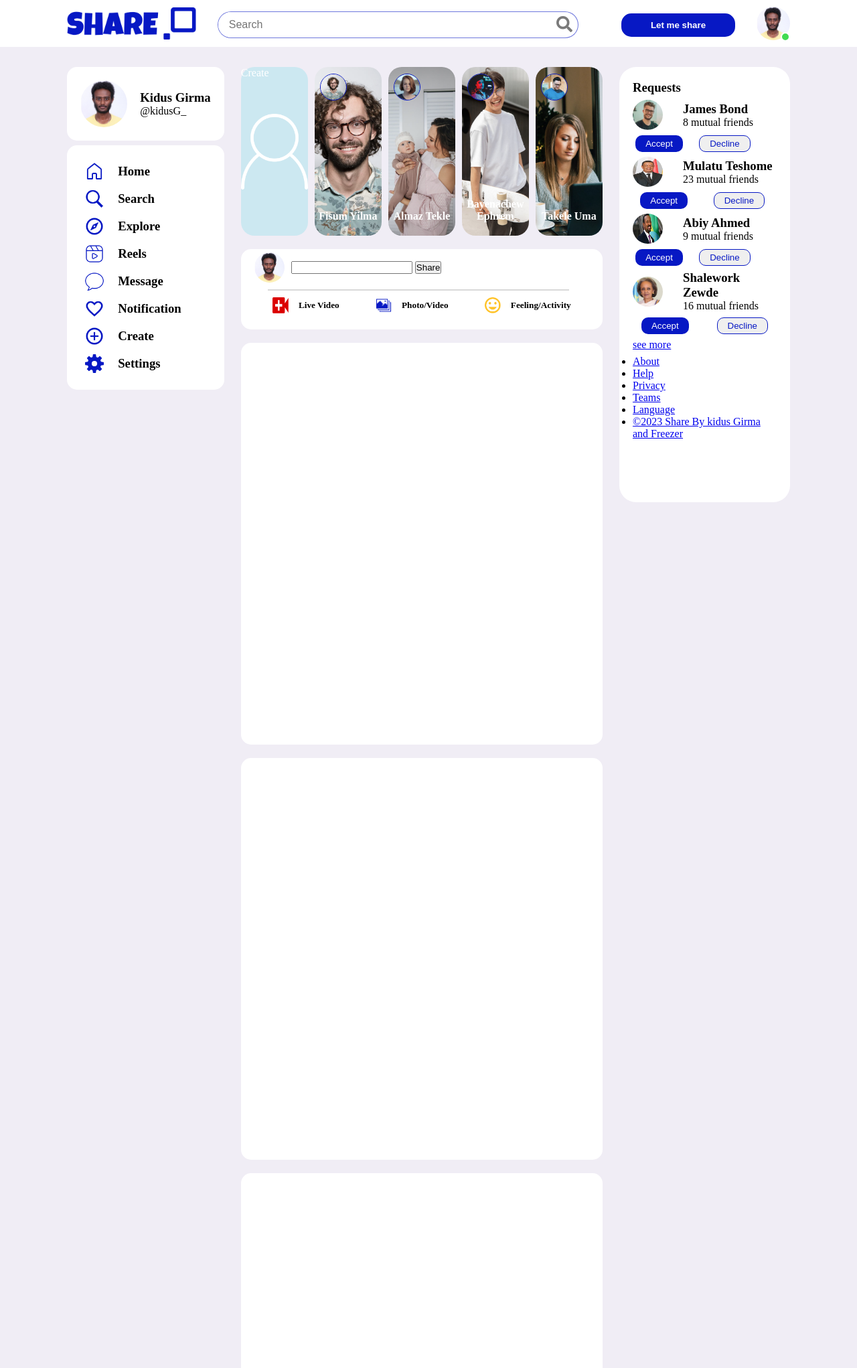
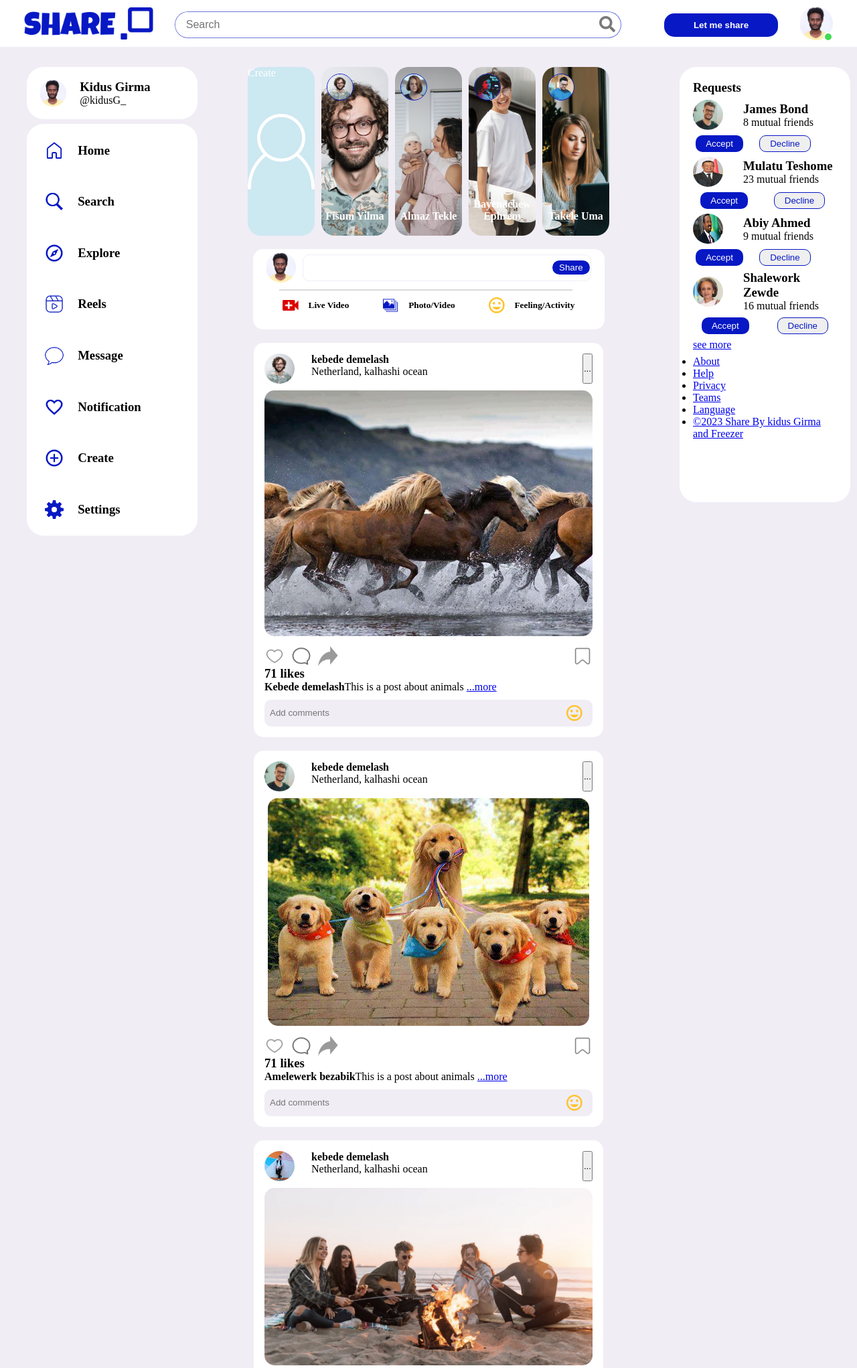
Before and after one commit to Kidus-github/Share-Socialmedia, a PHP site: page / in a window 1280 px wide. Shown: the top 2043 px of the page at 67% size. Run offline with PHP 8.4, Linux system fonts and the light colour scheme.

Commit message:
improve the responsiveness of the site

```diff
--- a/css/style.css
+++ b/css/style.css
@@ -9,7 +9,7 @@
     --primary-clr: rgb(7,24,196);
     --clr-white:#fff;
     --clr-dark:color: rgb(44, 44, 44);
-    --inward-size:100px;
+    --inward-size: 2.25em;
 }
 body{
     background-color: var(--background-primary-clr);
@@ -80,11 +80,12 @@ header nav .create{
     border-radius: 15px;
     font-weight: bold;
     min-width: 170px;
+    display: none;
 
 }
 header nav .nav-pic-icon .profile{
     max-height: 50px;
-    border-radius: 100vw;
+    border-radius: 50%;
 
 }
 .online{
@@ -102,48 +103,46 @@ header nav .nav-pic-icon .profile{
     height: 10px;
 }
 .container{
-    display: flex;
-    justify-content: space-between;
-    margin: 0 var(--inward-size);
+    display: grid;
+    grid-template-columns: 1fr;
     position: relative;
     top: 100px;
-    height: auto;
-    gap: 15px;
+    overflow: hidden;
 }
 .left-sider{
-    max-width: 255px;
-    max-height: 650px;
+    grid-row: 2;
+    width: 100%;
     display: flex;
-    flex-direction: column;
-    align-items: center;
-    gap: 7px;
-    position: sticky;
-    top: 100px;
+    /* padding: 0 var(--inward-size); */
+    position: fixed;
+    bottom: 0;
+    z-index: 998;
 }
 .left-sider .user{
     display: flex;
-    justify-content: center;
-    align-items: center;
     background-color: var(--clr-white);
-    padding: 20px;
-    border-radius: 15px;
-    gap: 1.2em;
-    width: 100%;
+    padding: 1.2em;
+}
+.profile-nameAnduser-name{
+    display: none;
 }
 .left-sider .user img{
-    width: 70px;
-    height: 70px;
+    max-width: 40px;
+    max-height: 40px;
     border-radius: 100vh;
 }
 .left-sider .navigation{
     background-color: var(--clr-white);
-    width: 100%;
-    border-radius: 15px;
+    flex-grow: 1;
+    /* width: 100%; */
     padding: 1.2em;
+    display: flex;
+    justify-content: space-between;
+
 }
 .left-sider .navigation img{
-    height: 30px;
-    width: 30px;
+    max-height: 30px;
+    max-width: 30px;
     margin-left: 2px;
 }
 .flex{
@@ -162,17 +161,29 @@ header nav .nav-pic-icon .profile{
     background-color: #fafafa;
     border-radius: 30px;
 }
+.left-sider .navigation .Search , .Settings{
+    display: none;
+}
+/* .left-sider h3,.left-sider p{
+    display: block;
+} */
+
+.left-sider .navigation h3{
+    display: none;
+}
+
 .main{
-display: flex;
-flex-direction: column;
-gap: 20px;
+    display: flex;
+    flex-direction: column;
+    gap: 20px;
+    align-items: center;
 }
 .main .storys{
     display: flex;
-    height: 252px;
-    width: 100%;
+    min-height: 252px;
     justify-content: space-between;
     gap: 10px;
+    overflow-x: scroll;
 
 }
 
@@ -235,12 +246,12 @@ gap: 20px;
 .main .create-window{
     background-color: white;
     border-radius: 15px;
-    height: 120px;
-    padding: 5px 20px;
+    padding: 5px 1.2em 1.5em;
+    width: 525px;
 }
 .main .create-window .create-section .profile-img{
-    width: 45px;
-    height: 45px;
+    max-width: 45px;
+    max-height: 45px;
     border-radius: 50%;
 
 }
@@ -266,33 +277,126 @@ gap: 20px;
     gap: 15px;
 }
 .main .create-window .create-type img{
-    width: 24px;
-    height: 24px;
+    max-width: 24px;
+    max-height: 24px;
+}
+.main .create-window .create-section .share{
+    border: 1px solid var(--background-primary-clr);
+    /* padding: 10px; */
+    height: 40px;
+    flex-grow: 1;
+    display: flex;
+    align-items: center;
+    gap: .2em;
+    border-radius: 10px;
+}
+.main .create-window .create-section .share input{
+    width: 85%;
+    border: none;
+    margin-left: .3em;
+    height:90%;
+}.main .create-window .create-section .share button{
+    border: none;
+    padding:3px 10px;
+    border-radius:15px;
+    background-color: var(--primary-clr);
+    color: white;
 }
 
 
 
 
 .card{
-    height: 600px;
+    max-height: 600px;
     background-color: white;
     border-radius: 15px;
+    max-width: 525px;
+    padding: 16px;
+}
+.card .header-section{
+    display: flex;
+    justify-content: space-between;
+    margin-bottom: 10px;
+}
+.card .header-section .post_identity{
+    display: flex;
+    gap: 25px;
+}
+.card .header-section .post_identity .pro-pic{
+    max-width: 45px;
+    max-height: 45px;
+    border-radius: 50%;
+}
+.card .main_body{
+    display: flex;
+    justify-content: center;
+}
+.card .main_body .posted_pic{
+    max-width: 490px;
+    border-radius: 15px;
+    margin-bottom: 15px;
+}
+.card .interactions img{
+    max-width: 30px;
+    max-height: 30px;
+}
+.card .interactions{
+    display: flex;
+    justify-content: space-between;
+}
+.card .interactions .reactions{
+    display: flex;
+    gap: 10px
+}
+.card .about_post{
+    margin-bottom: 10px;
+}
+.card .about_post span{
+    font-weight: bold;
+
+}
+.card .comment_section{
+    display: flex;
+    align-items: center;
+    border-radius: 10px;
+    background-color: var(--background-primary-clr);
+    width: 490PX;
+    height: 40px;
+    padding: 8px;
+    position: relative;
+
+}
+.card .comment_section input{
+    position: relative;
+    background-color: var(--background-primary-clr);
+    padding: 8px 0;
+    border: 0;
+    width: 100%;
+    outline: none;
+    font-size: 1   em;
+}
+.card .comment_section img{
+    max-width: 24px;
+    max-height: 24px;
+    position: absolute;
+    right: 15px;
 }
 
 
 .right-sider{
     max-width: 255px;
     max-height: 650px;
-    display: flex;
+    /* display: flex; */
     flex-direction: column;
     align-items: start;
     gap: 7px;
-    position: sticky;
-    top: 100px;
+    /* position: sticky;
+    top: 100px; */
     background-color: white;
     padding: 20px;
     border-radius: 25px;
     z-index: -1;
+    display: none;
 }
 .right-sider [class^="request"] [class*="profile-and-mutualFriends"]{
     display: flex;
@@ -329,53 +433,151 @@ gap: 20px;
 }
 
 
+@media (min-width: 1220px) {
+    header nav .create{
+        display: block;
 
-@media (max-width:1220px) {
-    .left-sider h3,.left-sider p{
-        display: none;
     }
     .left-sider{
-        width: 80px;
-        align-items: center;
+        grid-column: 1;
+        flex-direction: column;
+        top: 100px;
+        left: 40px;
+        width: 255px;
+        gap: 7px;
     }
     .left-sider .user{
-        gap: 0;
+        border-radius: 25px;
+        gap: 20px;
+    }
+    .left-sider .navigation {
+        flex-direction: column;
+        border-radius: 25px;
+    }
+    .main{
+        grid-column: 2;
+    }
+
+    .left-sider .user .profile-nameAnduser-name{
+        display: block;
+    }
+    .left-sider .navigation h3{
+        display: inline;
     }
     .left-sider .user img{
         width: 50px;
         height: 50px;
 
     }
+    .container{
+        grid-template-columns: 255px 1fr 255px;
+        gap: 15px;
+    }
+    .container .left-sider .navigation{
+       max-width: 255px;
+    }
+    .container .main{
+        grid-column: 2;
+    }
+    .left-sider .navigation .Search , .Settings{
+        display: flex;
+    }
+    .right-sider{
+        display: flex;
+        grid-column: 3;
+        position: sticky;
+        top: 0px;
+        right: 10px;
+    }
+}
+@media (min-width: 1000px) and (max-width: 1220px) {
+    header nav .create{
+        display: block;
+
+    }
+    .left-sider{
+        grid-column: 1;
+        flex-direction: column;
+        top: 100px;
+        left: 40px;
+        width: 255px;
+        gap: 7px;
+    }
+    .left-sider .user{
+        border-radius: 25px;
+    }
+    .left-sider .navigation {
+        flex-direction: column;
+        border-radius: 25px;
+    }
+    .main{
+        grid-column: 2;
+    }
+
+    .left-sider .user .profile-nameAnduser-name{
+        display: block;
+    }
+    .left-sider .navigation h3{
+        display: inline;
+    }
+    .left-sider .user img{
+        width: 50px;
+        height: 50px;
+
+    }
+    .container{
+        grid-template-columns: 255px 1fr;
+    }
+    .container .left-sider .navigation{
+       max-width: 255px;
+    }
+    .container .main{
+        grid-column: 2;
+    }
+    .left-sider .navigation .Search , .Settings{
+        display: flex;
+    }
 
 }
 
 
-@media  (max-width: 968px) {
-    header nav .search-bar{
-    }
-    .search-bar .search-btn{
-    }
+@media  (min-width: 968px) and (max-width: 1000px) {
+
     header nav .create{
-        display: none;
+        display: block;
 
     }
-    .right-sider{
+
+
+    .container{
+        grid-template-columns: 80px 1fr;
+        grid-template-rows: 1fr
+    }
+    .left-sider{
+        grid-column: 1;
+        flex-direction: column;
+        top: 100px;
+        left: 40px;
+        width: 80px;
+        gap: 7px;
+    }
+    .left-sider .user{
+        border-radius: 25px;
+    }
+    .left-sider .navigation {
+        flex-direction: column;
+        border-radius: 25px;
+    }
+    .main{
+        grid-column: 2;
+    }
+    .left-sider .navigation .Search , .Settings{
+        display: flex;
+    }
+    .left-sider .navigation h3{
         display: none;
     }
-    .left-sider{
-        position: fixed;
-        display: flex;
-        flex-direction: row;
-        bottom: 0;
-        z-index: 998;
-        background-color: green;
-    }
-    .left-sider .navigation{
-        display: flex;
-        width: 1000px;
-        background-color: red;
-    }
-    .left-sider .navigation .Search , .Settings{
+    .left-sider .user .profile-nameAnduser-name{
         display: none;
     }
 }
--- a/index.html
+++ b/index.html
@@ -121,16 +121,129 @@
                 </div>
             </div>
             <div class="card">
+                    <div class="header-section">
+                        <div class="post_identity">
+                            <img src="/img/photos-to-be-used/profile-pic.png" class="pro-pic">
+                            <div class="pro-name_and_discripton">
+                                <h4>kebede demelash</h4>
+                                <p>Netherland, kalhashi ocean</p>
+                            </div>
+                        </div>
+                        <button>...</button>
+                    </div>
+                    <div class="main_body">
+                        <img src="img/photos-to-be-used/horses.jpg" class="posted_pic">
+                    </div>
+                    <div class="interactions">
+                        <div class="reactions">
+                            <img src="/img/icons-to-be-used/heart-64.png" >
+                            <img src="/img/icons-to-be-used/comments-48.png" >
+                            <img src="/img/icons-to-be-used/share.png" >
+                        </div>
+                        <img src="/img/icons-to-be-used/bookmark-64.png">
+                    </div>
+                    <div class="about_post">
+                        <h3>71 likes</h3>
+                        <p><span>Kebede demelash</span>This is a post about animals <a href="#">...more</a></p>
+                    </div>
+                    <div class="comment_section">
+                        <input type="text" class="input_comment" placeholder="Add comments">
+                        <img src="/img/icons-to-be-used/feeling.png">
+                    </div>
 
             </div>
             <div class="card">
-
+                <div class="header-section">
+                    <div class="post_identity">
+                        <img src="/img/photos-to-be-used//member-2.png" class="pro-pic">
+                        <div class="pro-name_and_discripton">
+                            <h4>kebede demelash</h4>
+                            <p>Netherland, kalhashi ocean</p>
+                        </div>
+                    </div>
+                    <button>...</button>
+                </div>
+                <div class="main_body">
+                    <img src="img/photos-to-be-used/dogs.jpg" class="posted_pic">
+                </div>
+                <div class="interactions">
+                    <div class="reactions">
+                        <img src="/img/icons-to-be-used/heart-64.png" >
+                        <img src="/img/icons-to-be-used/comments-48.png" >
+                        <img src="/img/icons-to-be-used/share.png" >
+                    </div>
+                    <img src="/img/icons-to-be-used/bookmark-64.png">
+                </div>
+                <div class="about_post">
+                    <h3>71 likes</h3>
+                    <p><span>Amelewerk bezabik</span>This is a post about animals <a href="#">...more</a></p>
+                </div>
+                <div class="comment_section">
+                    <input type="text" class="input_comment" placeholder="Add comments">
+                    <img src="/img/icons-to-be-used/feeling.png">
+                </div>
             </div>
             <div class="card">
-
+                <div class="header-section">
+                    <div class="post_identity">
+                        <img src="/img/photos-to-be-used/photo5.png" class="pro-pic">
+                        <div class="pro-name_and_discripton">
+                            <h4>kebede demelash</h4>
+                            <p>Netherland, kalhashi ocean</p>
+                        </div>
+                    </div>
+                    <button>...</button>
+                </div>
+                <div class="main_body">
+                    <img src="img/photos-to-be-used/feed-image-2.png" class="posted_pic">
+                </div>
+                <div class="interactions">
+                    <div class="reactions">
+                        <img src="/img/icons-to-be-used/heart-64.png" >
+                        <img src="/img/icons-to-be-used/comments-48.png" >
+                        <img src="/img/icons-to-be-used/share.png" >
+                    </div>
+                    <img src="/img/icons-to-be-used/bookmark-64.png">
+                </div>
+                <div class="about_post">
+                    <h3>71 likes</h3>
+                    <p><span>Kebede demelash</span>This is a post about animals <a href="#">...more</a></p>
+                </div>
+                <div class="comment_section">
+                    <input type="text" class="input_comment" placeholder="Add comments">
+                    <img src="/img/icons-to-be-used/feeling.png">
+                </div>
             </div>
             <div class="card">
-
+                <div class="header-section">
+                    <div class="post_identity">
+                        <img src="/img/photos-to-be-used/photo4.png" class="pro-pic">
+                        <div class="pro-name_and_discripton">
+                            <h4>ayelech wegderes</h4>
+                            <p>Netherland, kalhashi ocean</p>
+                        </div>
+                    </div>
+                    <button>...</button>
+                </div>
+                <div class="main_body">
+                    <img src="img/photos-to-be-used/feed-image-4.png" class="posted_pic">
+                </div>
+                <div class="interactions">
+                    <div class="reactions">
+                        <img src="/img/icons-to-be-used/heart-64.png" >
+                        <img src="/img/icons-to-be-used/comments-48.png" >
+                        <img src="/img/icons-to-be-used/share.png" >
+                    </div>
+                    <img src="/img/icons-to-be-used/bookmark-64.png">
+                </div>
+                <div class="about_post">
+                    <h3>71 likes</h3>
+                    <p><span>Kebede demelash</span>This is a post about animals <a href="#">...more</a></p>
+                </div>
+                <div class="comment_section">
+                    <input type="text" class="input_comment" placeholder="Add comments">
+                    <img src="/img/icons-to-be-used/feeling.png">
+                </div>
             </div>
 
         </div>
@@ -199,6 +312,5 @@
             </ul>
         </div>
     </div>
-
 </body>
 </html>
```
Also changed, not shown: img/icons-to-be-used/bookmark-64.png (added), img/icons-to-be-used/comments-48.png (added), img/icons-to-be-used/heart-64.png (added), img/icons-to-be-used/more.png (added), img/icons-to-be-used/share.png (added), img/photos-to-be-used/cheetah.jpg (added), img/photos-to-be-used/dogs.jpg (added), img/photos-to-be-used/horses.jpg (added).
